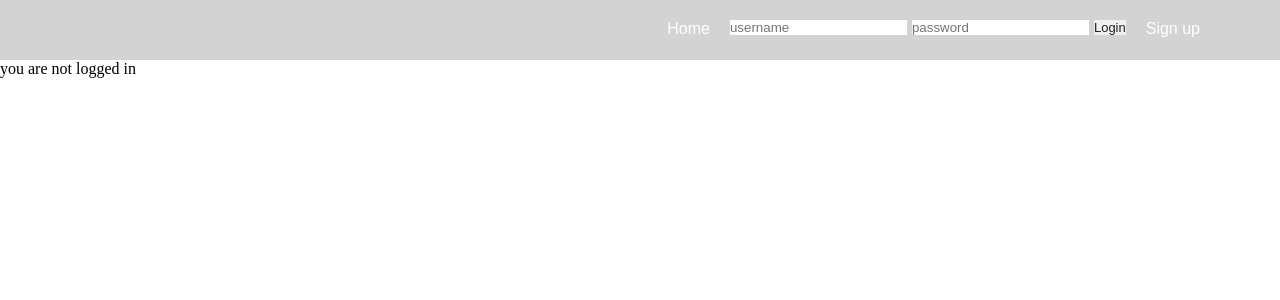
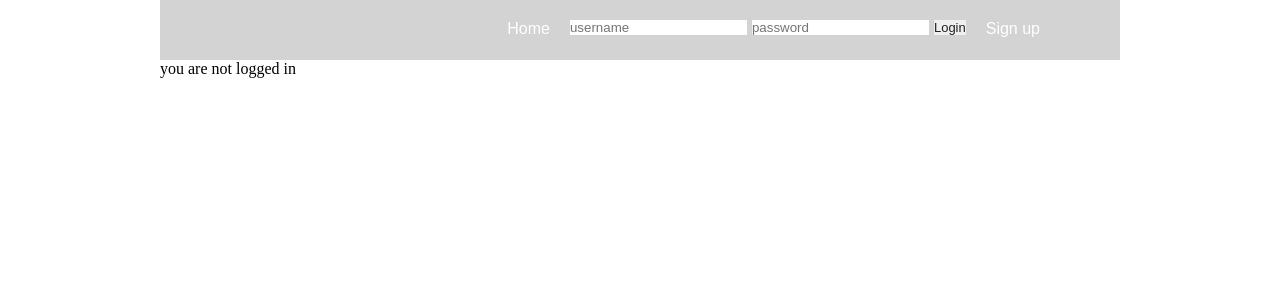
Before and after one commit to jaggerf8/loginsys, a PHP site: page / in a window 1280 px wide. Shown: the top 300 px of the page. Run offline with PHP 8.4, Linux system fonts and the light colour scheme.

Commit message:
fixed width

```diff
--- a/style.css
+++ b/style.css
@@ -5,7 +5,7 @@
 }
 
 header {
- width: 100%;
+ width: 960px;
  height: 60px;
  background-color: #d3d3d3;
 }
@@ -49,3 +49,10 @@ nav ul form button{
  cursor: pointer;
 
 }
+
+body {
+width:960px;
+margin-left:auto;
+margin-right:auto;
+
+}
```
